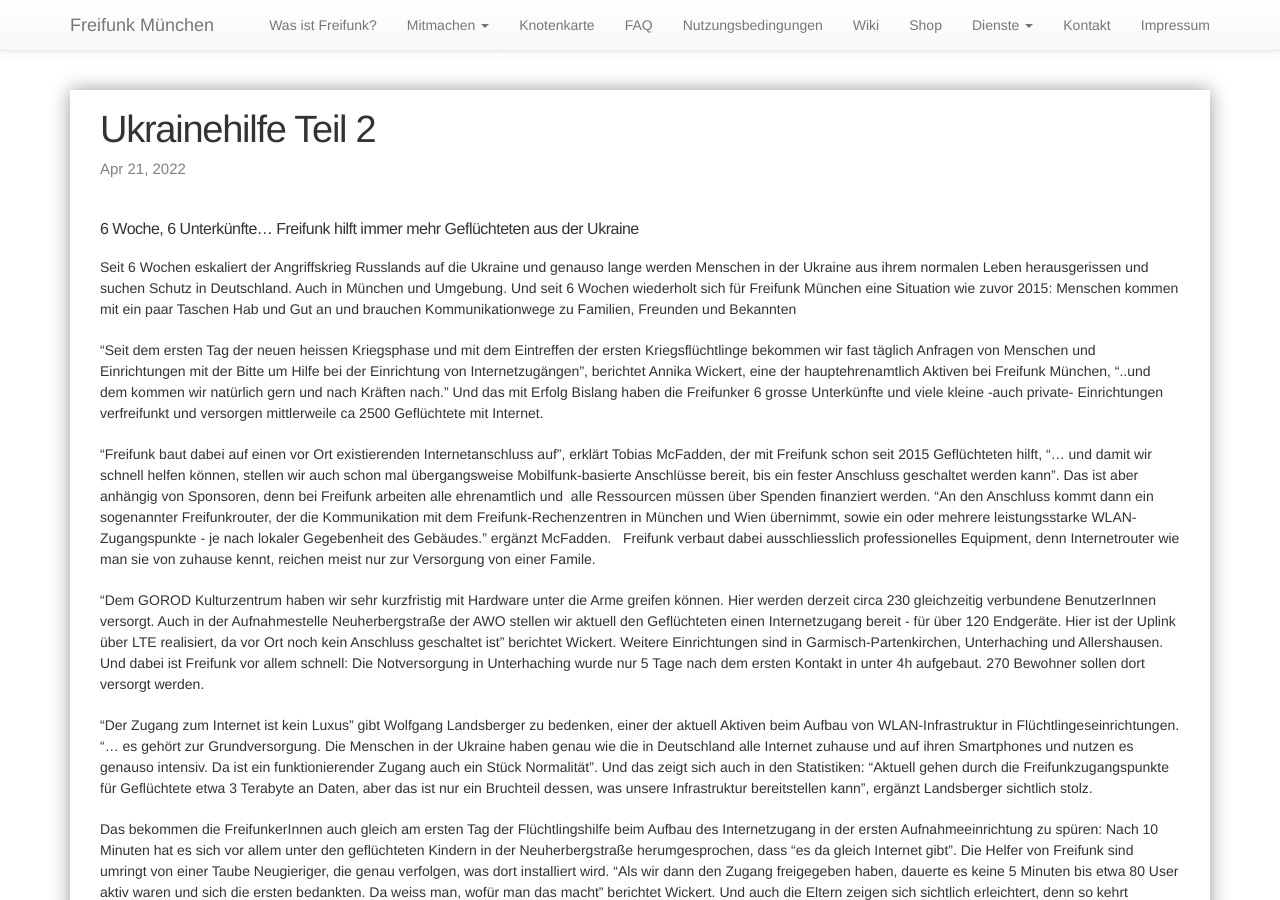
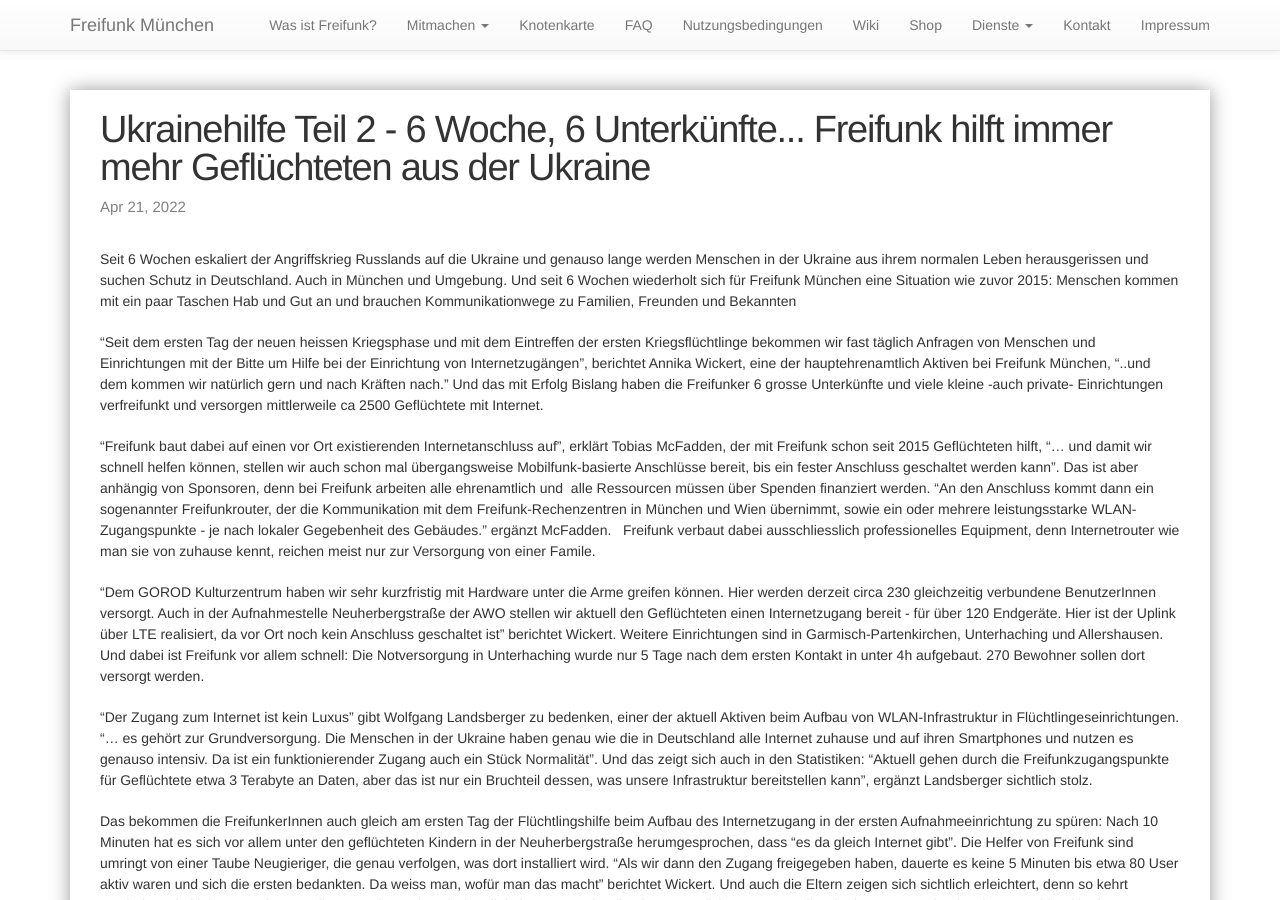
Before and after one commit to freifunkMUC/freifunkmuc.github.io, a Jekyll site: the page built from _posts/2022-04-21-ukraine-unterstuetzung-teil2.markdown, in a window 1280 px wide and 900 px high. Built offline with Jekyll 4.4.1, drawn with Linux system fonts in a browser that asks for light colours.

Commit message:
Add pictures

```diff
--- a/_posts/2022-04-21-ukraine-unterstuetzung-teil2.markdown
+++ b/_posts/2022-04-21-ukraine-unterstuetzung-teil2.markdown
@@ -1,11 +1,9 @@
 ---
 layout: post
-title:  "Ukrainehilfe Teil 2"
+title:  "Ukrainehilfe Teil 2 - 6 Woche, 6 Unterkünfte... Freifunk hilft immer mehr Geflüchteten aus der Ukraine"
 date:   2022-04-21 08:00:00
 categories: freifunkmuc
 ---
-
-#### 6 Woche, 6 Unterkünfte... Freifunk hilft immer mehr Geflüchteten aus der Ukraine
 
 Seit 6 Wochen eskaliert der Angriffskrieg Russlands auf die Ukraine und genauso lange werden Menschen in der Ukraine aus ihrem normalen Leben herausgerissen und suchen Schutz in Deutschland. Auch in München und Umgebung. Und seit 6 Wochen wiederholt sich für Freifunk München eine Situation wie zuvor 2015: Menschen kommen mit ein paar Taschen Hab und Gut an und brauchen Kommunikationwege zu Familien, Freunden und Bekannten
 
```
